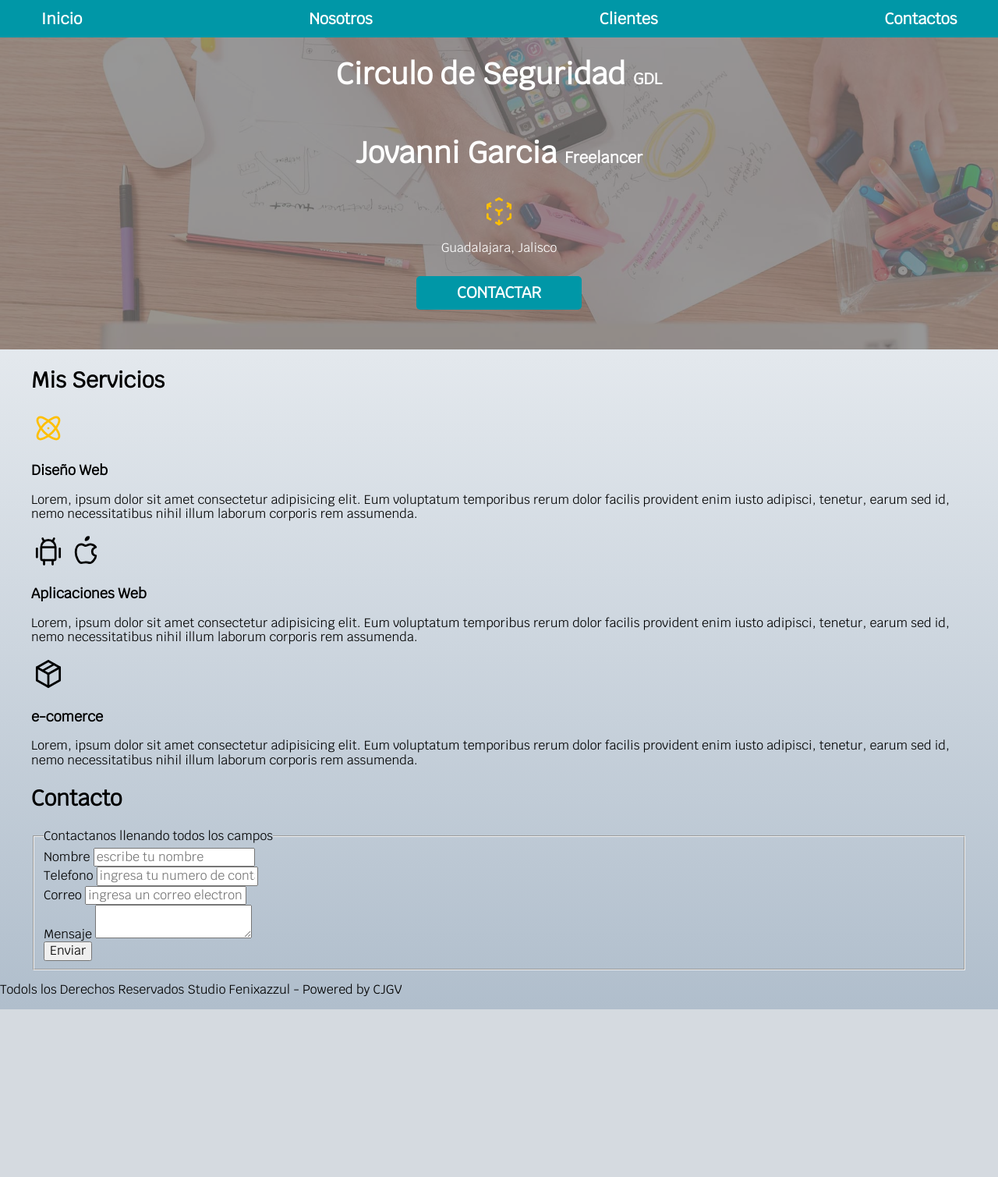
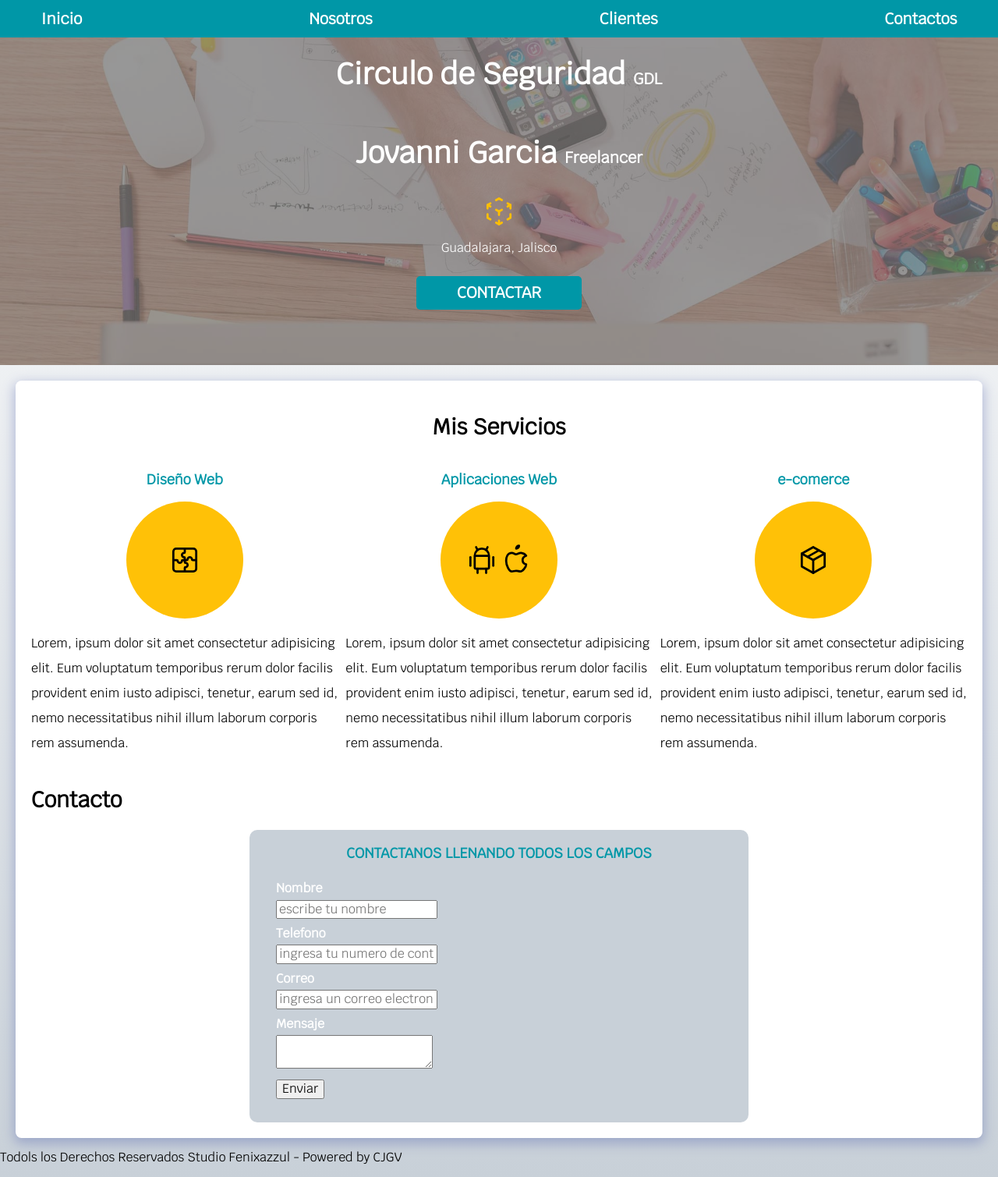
Before and after one commit to JovanniVilla/Studio-Fenixazzul-Cursos, a PHP site: page / in a window 1280 px wide. Shown: the whole page at 78% size. Before the commit the page ends 1294 px from the top, so only its background shows below. Run offline with PHP 8.4, Linux system fonts and the light colour scheme.

Commit message:
fomulario
se actualizo el formulario quedaron pendientes los inputs

```diff
--- a/Security-Circle/css/styles.css
+++ b/Security-Circle/css/styles.css
@@ -5,15 +5,17 @@
     --primario:#ffc107;
     --secundario:#0097a7;
     --gris:#757575c0;
-    --grisClaro:#b0becc;
+    --grisClaro:#c8d0d8;
     --tipoLetras:'Krub', sans-serif;
 
 }
+/* configuracion Global */
 /* Modificacion General */
 /* Hack para utilizar los rems */
 html{
     font-size: 62.5%;
-    }
+}
+
 body{
     font-size: 16px;
     font-family: var(--tipoLetras);
@@ -21,6 +23,17 @@ body{
     background-image: linear-gradient(to top, var(--grisClaro) 0%,  var(--blanco) 100%);
 
 }
+
+
+.sombra{
+    -webkit-box-shadow: 0px 5px 15px 2px rgba(84,100,176,0.39);
+    -moz-box-shadow: 0px 5px 15px 2px rgba(84,100,176,0.39);
+    box-shadow: 0px 5px 15px 2px rgba(84,100,176,0.39);
+    background-color: var(--blanco);
+    padding: 2rem;
+    border-radius: .75rem;
+}
+
 /* Termina Hack */
 /* los 1 rem ahora equivale a 10px */
 
@@ -32,6 +45,7 @@ h1{
 h2{font-size: 2.8rem;}
 h3{
     font-size: 1.8rem;
+    text-align: center;
 }
 .titulo{
     text-align: center;
@@ -50,7 +64,10 @@ h3{
     margin: 0 auto;
 }
 
-
+/* padding bottom */
+.pb2{
+    padding-bottom: 2rem;
+}
 /* Barra de Navegacion  */
 .nav-bg{
     background-color: var(--secundario);
@@ -95,6 +112,7 @@ h3{
     background-size: cover;
     height: 40rem;
     position: relative;
+    padding-bottom: 2rem;
 
 }
 
@@ -103,7 +121,6 @@ h3{
     background-color:var(--gris);
     width: 100%;
     height: 100%;
-
 
    /*  //alineara Horizontal y vertical   */
    display: flex;
@@ -148,3 +165,77 @@ h3{
     }
 
 }
+/* centrar textos de forma indempendiente  */
+.text-center{
+    text-align: center;
+}
+.servicios{
+    display: grid;
+    grid-template-columns: repeat(3,1fr); /* esta es igual que 1fr 1fr 1fr */
+    column-gap: 1rem;
+
+
+}
+
+.servicio{
+    display: flex;
+    flex-direction: column;
+    align-items: center;
+
+
+}
+
+.servicio h3{
+    color: var(--secundario);
+
+}
+.servicio p{
+    line-height: 2;
+}
+
+.servicio .iconos{
+    height: 15rem;
+    width: 15rem;
+    background-color: var(--primario);
+    border-radius: 50%;
+    display: flex;
+    justify-content: center;
+    align-items: center;
+}
+
+
+/* Contacto */
+.formulario{
+    background-color: var(--grisClaro);
+    border-radius: 1rem;
+    width: min(60rem, 100%); /* toma la pocicion mas pequeña  y toma el porcentage */
+    max-width: 80rem;
+    margin: 0 auto;
+    padding: 2rem;
+
+}
+
+.formulario fieldset{
+    border: none;
+}
+.formulario legend{
+  color: var(--secundario);
+  font-size: 1.8rem;
+  text-align: center;
+  text-transform: uppercase;
+  font-weight: 700;
+  margin-bottom: 2rem
+}
+.contenedorCampos{
+
+}
+.campo{
+    margin-bottom: 1rem;
+}
+.campo label{
+    color: var(--blanco);
+    font-weight: bold;
+    margin-bottom: .5rem;
+    display: block;
+
+}
--- a/Security-Circle/index.html
+++ b/Security-Circle/index.html
@@ -23,7 +23,7 @@
 
 
 
-        <header>
+        <header class="pb2">
             <div class="nav-bg">
                 <nav class="navegacionPrincipal contenedor">
                     <a href="/index.html">Inicio</a>
@@ -67,24 +67,31 @@
             </header>
 
 
-        <main class="contenedor">
-            <h2>Mis Servicios</h2>
+            <main class="contenedor sombra">
+                <h2 class="text-center">Mis Servicios</h2>
+                <div class="servicios">
+                    <section class="servicio">
+                        <h3>Diseño Web</h3>
+                        <div class="iconos">
+                            <svg xmlns="http://www.w3.org/2000/svg" class="icon icon-tabler icon-tabler-puzzle-2" width="44" height="44" viewBox="0 0 24 24" stroke-width="1.5" stroke="currentColor" fill="none" stroke-linecap="round" stroke-linejoin="round">
+                                <path stroke="none" d="M0 0h24v24H0z" fill="none"/>
+                                <rect x="4" y="4" width="16" height="16" rx="2" />
+                                <path d="M12 4v2.5a0.5 .5 0 0 1 -.5 .5a1.5 1.5 0 0 0 0 3a0.5 .5 0 0 1 .5 .5v1.5" />
+                                <path d="M12 12v1.5a0.5 .5 0 0 0 .5 .5a1.5 1.5 0 0 1 0 3a0.5 .5 0 0 0 -.5 .5v2.5" />
+                                <path d="M20 12h-2.5a0.5 .5 0 0 1 -.5 -.5a1.5 1.5 0 0 0 -3 0a0.5 .5 0 0 1 -.5 .5h-1.5" />
+                                <path d="M12 12h-1.5a0.5 .5 0 0 0 -.5 .5a1.5 1.5 0 0 1 -3 0a0.5 .5 0 0 0 -.5 -.5h-2.5" />
+                              </svg>
+                        </div>
 
-            <section>
-                <svg xmlns="http://www.w3.org/2000/svg" class="icon icon-tabler icon-tabler-atom" width="44" height="44" viewBox="0 0 24 24" stroke-width="1.5" stroke="#ffbf00" fill="none" stroke-linecap="round" stroke-linejoin="round">
-                    <path stroke="none" d="M0 0h24v24H0z" fill="none"/>
-                    <line x1="12" y1="12" x2="12" y2="12.01" />
-                    <path d="M12 2a4 10 0 0 0 -4 10a4 10 0 0 0 4 10a4 10 0 0 0 4 -10a4 10 0 0 0 -4 -10" transform="rotate(45 12 12)" />
-                    <path d="M12 2a4 10 0 0 0 -4 10a4 10 0 0 0 4 10a4 10 0 0 0 4 -10a4 10 0 0 0 -4 -10" transform="rotate(-45 12 12)" />
-                  </svg>
-                <h3>Diseño Web</h3>
                         <p>Lorem, ipsum dolor sit amet consectetur adipisicing elit. Eum voluptatum temporibus rerum dolor
                             facilis provident enim iusto adipisci, tenetur, earum sed id,
                             nemo necessitatibus nihil illum laborum corporis rem assumenda.
                         </p>
                     </section>
 
-            <section>
+                    <section class="servicio">
+                        <h3>Aplicaciones Web</h3>
+                        <div class="iconos">
                             <svg xmlns="http://www.w3.org/2000/svg" class="icon icon-tabler icon-tabler-brand-android" width="44" height="44" viewBox="0 0 24 24" stroke-width="1.5" stroke="currentColor" fill="none" stroke-linecap="round" stroke-linejoin="round">
                                 <path stroke="none" d="M0 0h24v24H0z" fill="none"/>
                                 <line x1="4" y1="10" x2="4" y2="16" />
@@ -100,14 +107,17 @@
                                 <path d="M9 7c-3 0 -4 3 -4 5.5c0 3 2 7.5 4 7.5c1.088 -.046 1.679 -.5 3 -.5c1.312 0 1.5 .5 3 .5s4 -3 4 -5c-.028 -.01 -2.472 -.403 -2.5 -3c-.019 -2.17 2.416 -2.954 2.5 -3c-1.023 -1.492 -2.951 -1.963 -3.5 -2c-1.433 -.111 -2.83 1 -3.5 1c-.68 0 -1.9 -1 -3 -1z" />
                                 <path d="M12 4a2 2 0 0 0 2 -2a2 2 0 0 0 -2 2" />
                             </svg>
-                <h3>Aplicaciones Web</h3>
+                        </div>
+
                         <p>Lorem, ipsum dolor sit amet consectetur adipisicing elit. Eum voluptatum temporibus rerum dolor
                             facilis provident enim iusto adipisci, tenetur, earum sed id,
                             nemo necessitatibus nihil illum laborum corporis rem assumenda.
                         </p>
                     </section>
 
-            <section>
+                    <section class="servicio">
+                        <h3>e-comerce</h3>
+                        <div class="iconos">
                             <svg xmlns="http://www.w3.org/2000/svg" class="icon icon-tabler icon-tabler-package" width="44" height="44" viewBox="0 0 24 24" stroke-width="1.5" stroke="currentColor" fill="none" stroke-linecap="round" stroke-linejoin="round">
                                 <path stroke="none" d="M0 0h24v24H0z" fill="none"/>
                                 <polyline points="12 3 20 7.5 20 16.5 12 21 4 16.5 4 7.5 12 3" />
@@ -116,36 +126,43 @@
                                 <line x1="12" y1="12" x2="4" y2="7.5" />
                                 <line x1="16" y1="5.25" x2="8" y2="9.75" />
                             </svg>
-                <h3>e-comerce</h3>
+                        </div>
+
+
+
                         <p>Lorem, ipsum dolor sit amet consectetur adipisicing elit. Eum voluptatum temporibus rerum dolor
                             facilis provident enim iusto adipisci, tenetur, earum sed id,
                             nemo necessitatibus nihil illum laborum corporis rem assumenda.
                         </p>
                     </section>
+                </div> <!-- servicios -->
 
-        </main>
 
-        <section class="contenedor">
+
+            <section class="contenedor ">
                 <h2>Contacto</h2>
-            <form action="">
+                <form class="formulario" action="">
                     <fieldset>
                         <legend>Contactanos llenando todos los campos</legend>
-                    <div>
+                        <div class="contenedorCampos">
+                            <div class="campo">
                                 <label>Nombre</label>
                                 <input type="text" placeholder="escribe tu nombre">
                             </div>
-                    <div>
+                            <div class="campo">
                                 <label>Telefono</label>
                                 <input type="tel" placeholder="ingresa tu numero de contacto">
                             </div>
-                    <div>
+                            <div class="campo">
                                 <label>Correo</label>
                                 <input type="email" placeholder="ingresa un correo electronico">
                             </div>
-                    <div>
+                            <div class="campo">
                                 <label>Mensaje</label>
                                 <textarea></textarea>
                             </div>
+
+                        </div> <!-- CONTENEDOR DE LOS CAMPOS  -->
                         <div>
                             <input type="submit" value="Enviar">
                         </div>
@@ -154,6 +171,7 @@
 
                 </form>
             </section>
+        </main>
 
         <footer>
             <p>Todols los Derechos Reservados Studio Fenixazzul - Powered by CJGV</p>
```
Lines whose indentation alone changed are shown as unchanged.
